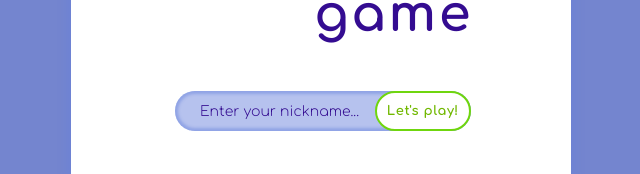
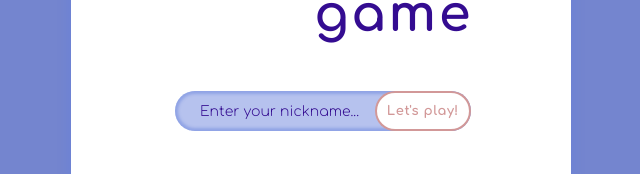
Before and after one commit to drozdowska-maria/BinarApps_task, a React (Create React App) app in the folder binarapps-task/: page / in a window 1280 px wide. Shown: the part 370-544 px from the top of the page, without its empty margins (319-959 px from the left). Built offline with nearby package versions, Linux system fonts and the light colour scheme; no server answers; the database is empty.

Commit message:
last fixes

```diff
--- a/binarapps-task/src/App.css
+++ b/binarapps-task/src/App.css
@@ -4,21 +4,21 @@
     box-sizing: border-box;
     --dark-main-color: #340c91;
     --light-main-color: #6182c9;
-    --button-color: #6fd60e;
-    --light-button-color: #000000;
     --light-shadow-color: #6681db7a;
-    --dark-shadow-color: #a8ff5754;
-    --background-color: #ffffff;
-    --dark-button-color: #71b800;
+    --accent-color: #6fd60e;
+    --dark-accent-color: #71b800;
+    --accent-shadow-color: #a8ff5754;
+    --light-background-color: #ffffff;
+    --dark-background-color: #253fb4a2;
 }
 
 #root {
-    height: 100vh;
-    width: 100%;
     display: flex;
     justify-content: center;
     align-items: center;
-    background-color: #253fb4a2;
+    height: 100vh;
+    width: 100%;
+    background-color: var(--dark-background-color);
 }
 
 .main-wrapper {
@@ -38,23 +38,28 @@
     width: fit-content;
     height: 40px;
     padding: 10px;
-    border: 0px;
+    border: 2px solid var(--accent-color);
     border-radius: 20px;
     font-size: 13px;
     font-weight: 700;
     letter-spacing: 0.05em;
-    border: 2px solid var(--button-color);
-    background-color: var(--background-color);
-    color: var(--dark-button-color);
+    background-color: var(--light-background-color);
+    color: var(--dark-accent-color);
     cursor: pointer;
 }
 
-.submit-button:hover {
+
+.submit-button:enabled:hover {
     border: 2px solid var(--dark-main-color);
     box-shadow: 0px 0px 4px 2px #33333320;
     color: var(--dark-main-color);
 }
 
-.submit-button:active {
-    box-shadow: inset 0px 0px 4px 3px var(--dark-shadow-color);
+.submit-button:enabled:active {
+    box-shadow: inset 0px 0px 4px 3px var(--accent-shadow-color);
 }
+
+.submit-button:disabled {
+    border: 2px solid #a5323280;
+    color:#a5323280;
+}
--- a/binarapps-task/src/components/Input.js
+++ b/binarapps-task/src/components/Input.js
@@ -1,15 +1,16 @@
-import styles from '../views/InputView.module.css'
+import styles from "../views/InputView.module.css";
 
 export const Input = ({
     nickname,
     setNickname,
     setView}) => {
 
+
     const handleSubmit = (e) => {
         //prevent window reloading
         e.preventDefault();
         //display GameView component
-        setView('game-view')
+        setView("game-view");
     }
 
     return (
@@ -20,9 +21,7 @@ export const Input = ({
         className={styles.input}
         value={nickname}
         onChange={(e) => setNickname(e.target.value)}
-        minLength='3'
-        required //??????????
         />
-        <button type="submit" className={`submit-button ${styles.inputButton}`} onClick={handleSubmit}>Let's play!</button>
+        <button type="submit" className={`submit-button ${styles.inputButton}`} onClick={handleSubmit} disabled={nickname.length < 3}>Let's play!</button>
     </form>)
 }
--- a/binarapps-task/src/components/Word.js
+++ b/binarapps-task/src/components/Word.js
@@ -1,22 +1,23 @@
-import styles from '../views/GameView.module.css'
+import styles from "../views/GameView.module.css";
 
 export const Word = ({word, selectedWords, handleWordClick, checkResult, wordIsClicked}) => {
 
     return (
         //rendering for 'check-view' and selected words
-        checkResult && wordIsClicked ? <div className={styles.buttonWrapper}>
-            <p className={`${styles.adnotation} ${selectedWords.find(obj => obj.word === word).result === true ? styles.good : styles.bad}`}>{selectedWords.find(obj => obj.word === word).result === true ? '' : '+'}</p>
+        checkResult && wordIsClicked ? <div className={styles.wordItemWrapper}>
+            <p className={`${styles.icon}
+            ${selectedWords.find(obj => obj.word === word).result === true ? styles.wordItemSuccessIcon : styles.wordItemErrorIcon}`}>
+                {selectedWords.find(obj => obj.word === word).result === true ? "" : "+"}</p>
             <button
             disabled={checkResult}
             className={`${styles.wordItem}
-            ${selectedWords.find(obj => obj.word === word).result === true ? styles.green : styles.red}`}>{word}
-
+            ${selectedWords.find(obj => obj.word === word).result === true ? styles.wordItemSuccess : styles.wordItemError}`}>{word}
             </button>
         </div>
         :
         //rendering for other views
         <button
-            className={`${styles.wordItem} ${wordIsClicked && !checkResult ? styles.clicked : ''}`}
+            className={`${styles.wordItem} ${wordIsClicked && !checkResult ? styles.wordItemClicked : ""}`}
             onClick={() => handleWordClick(word)}
             disabled={checkResult}
             >{word}
--- a/binarapps-task/src/utils/db.js
+++ b/binarapps-task/src/utils/db.js
@@ -1,5 +1,6 @@
 import { initializeApp } from "firebase/app";
-import { getFirestore, getDocs, collection } from 'firebase/firestore'
+import { getFirestore, getDocs, collection } from "firebase/firestore";
+
 const firebaseConfig = {
   apiKey: "AIzaSyClee57-ePzmUkiwPWvYXPaB9Gj-h4W-Fo",
   authDomain: "binarapps-task.firebaseapp.com",
--- a/binarapps-task/src/views/GameView.js
+++ b/binarapps-task/src/views/GameView.js
@@ -1,10 +1,19 @@
-import { useState } from 'react'
-import { Word } from '../components/Word';
-import styles from './GameView.module.css'
+import { useEffect, useState } from "react";
+import { Word } from "../components/Word";
+import styles from "./GameView.module.css";
 
 export const GameView = ({gameData, setSelectedWords, selectedWords, setView}) => {
-    //creating a state to manage conditional rendering
-    const [checkResult, setCheckResult] = useState(false);
+
+    const [checkResult, setCheckResult] = useState(false); //creating a state to manage conditional rendering
+    const [enableCheckView, setEnableCheckView] = useState(false); //creating a state to enable/disable button
+
+    useEffect(() => {
+        if (selectedWords.length === 0){
+            setEnableCheckView(true)
+        } else {
+            setEnableCheckView(false)
+        }
+    }, [selectedWords]) //listen to selectedWords state changes to enable/disable button
 
     //declaring function that manages clicking the word
     const handleWordClick = (clickedWord) => {
@@ -24,7 +33,7 @@ export const GameView = ({gameData, setSelectedWords, selectedWords, setView}) =
         if(!checkResult) {
             setCheckResult(true); //run 'check-view' if it's not already running
         } else {
-            setView('submit-game-view');
+            setView("submit-game-view");
             setCheckResult(false); //if it is: display submit game view and end 'check-view'
         }
     }
@@ -43,7 +52,7 @@ export const GameView = ({gameData, setSelectedWords, selectedWords, setView}) =
                     handleWordClick={handleWordClick}
                     />)}
             </div>
-            <button className="submit-button" onClick={handleButtonClick}>{!checkResult ? 'Check result' : 'Submit game'}</button>
+            <button className="submit-button" onClick={handleButtonClick} disabled={enableCheckView}>{!checkResult ? "Check result" : "Submit game"}</button>
         </>
     )
 }
--- a/binarapps-task/src/views/GameView.module.css
+++ b/binarapps-task/src/views/GameView.module.css
@@ -3,7 +3,7 @@
     align-items: center;
     justify-content: space-evenly;
     flex-wrap: wrap;
-    margin: 20px;
+    margin: 20px 0px 20px 0px;
 }
 
 .header {
@@ -11,7 +11,7 @@
     color: var(--dark-main-color);
 }
 
-.buttonWrapper {
+.wordItemWrapper {
     position: relative;
 
 }
@@ -28,34 +28,34 @@
     cursor: pointer;
 }
 
-.clicked {
+.wordItem:enabled:hover {
+    border: 2px solid var(--dark-main-color);
+    color: var(--dark-main-color);
+}
+
+.wordItemClicked {
     opacity: 0.5;
 }
 
-.checked {
-    border: 2px solid black;
-    font-weight: 400;
+.wordItemSuccess {
+    border: 2px solid #62b87e;
+    box-shadow: inset 0px 0px 4px 2px #1fff0133;
+    color: #29d412;
 }
 
-.red {
+.wordItemError {
     border: 2px solid rgb(165, 50, 50);
     box-shadow: inset 0px 0px 4px 2px #ff000033;
     color: #ff0000;
 }
 
-.green {
-    border: 2px solid #62b87e;
-    box-shadow: inset 0px 0px 4px 2px #1fff0133;
-    color: #29d412;
+.icon {
+    position: absolute;
+    right: 0;
+    top: 0;
 }
 
-.adnotation {
-    position: absolute;
-    right: 0;
-    top: 0px;
-}
-
-.good {
+.wordItemSuccessIcon {
     width: 15px;
     height: 6px;
     transform: translateX(4px) rotate(-45deg);
@@ -63,10 +63,9 @@
     border-left: 2px solid #1fff01;
 }
 
-.bad {
+.wordItemErrorIcon {
     font-size: 30px;
     font-weight: 100;
     transform: translateX(10px) translateY(-6px) rotate(-45deg);
     color: #ff0000;
-
 }
--- a/binarapps-task/src/views/InputView.js
+++ b/binarapps-task/src/views/InputView.js
@@ -1,5 +1,5 @@
 import { Input } from "../components/Input";
-import styles from './InputView.module.css'
+import styles from "./InputView.module.css";
 
 export const InputView = ({
     nickname,
--- a/binarapps-task/src/views/InputView.module.css
+++ b/binarapps-task/src/views/InputView.module.css
@@ -26,16 +26,16 @@
     border-radius: 20px;
     background-color: var(--light-shadow-color);
     box-shadow: inset 0px 0px 3px 3px var(--light-shadow-color);
+    font-size: 14px;
     font-weight: 700;
-    font-size: 14px;
-    color: var(--light-button-color);
     letter-spacing: 0.05em;
+    color: #333333;
 }
 
 .input::placeholder {
+    font-weight: 100;
     letter-spacing: 0;
     color: var(--dark-main-color);
-    font-weight: 100;
 }
 
 .input:focus-visible {
--- a/binarapps-task/src/views/SubmitGameView.js
+++ b/binarapps-task/src/views/SubmitGameView.js
@@ -1,4 +1,4 @@
-import styles from './SubmitGameView.module.css'
+import styles from "./SubmitGameView.module.css";
 
 export const SubmitGameView = ({nickname, selectedWords, gameData}) => {
 
@@ -9,9 +9,9 @@ export const SubmitGameView = ({nickname, selectedWords, gameData}) => {
 
     return (
         <>
-        <h2 className={styles.header}>Congrats, <strong>{nickname}!</strong></h2>
+        <h2 className={styles.header}>{gameResult <= 0 ? "Sorry, " : "Congrats, "}<strong>{nickname}!</strong></h2>
         <h2 className={styles.text}>Your score:</h2>
-        <h1 className={styles.result}>{gameResult === -1 || gameResult === 1 ? `${gameResult} point` : `${gameResult} points`}</h1>
+        <h1 className={styles.result}>{gameResult} {gameResult === -1 || gameResult === 1 ? "point" : "points"}</h1>
         </>
     )
 }
--- a/binarapps-task/src/views/SubmitGameView.module.css
+++ b/binarapps-task/src/views/SubmitGameView.module.css
@@ -1,4 +1,3 @@
-
 .header {
     font-size: 40px;
     color: var(--light-main-color);
```
Also changed, not shown: binarapps-task/src/App.js (+5 -10 lines).
